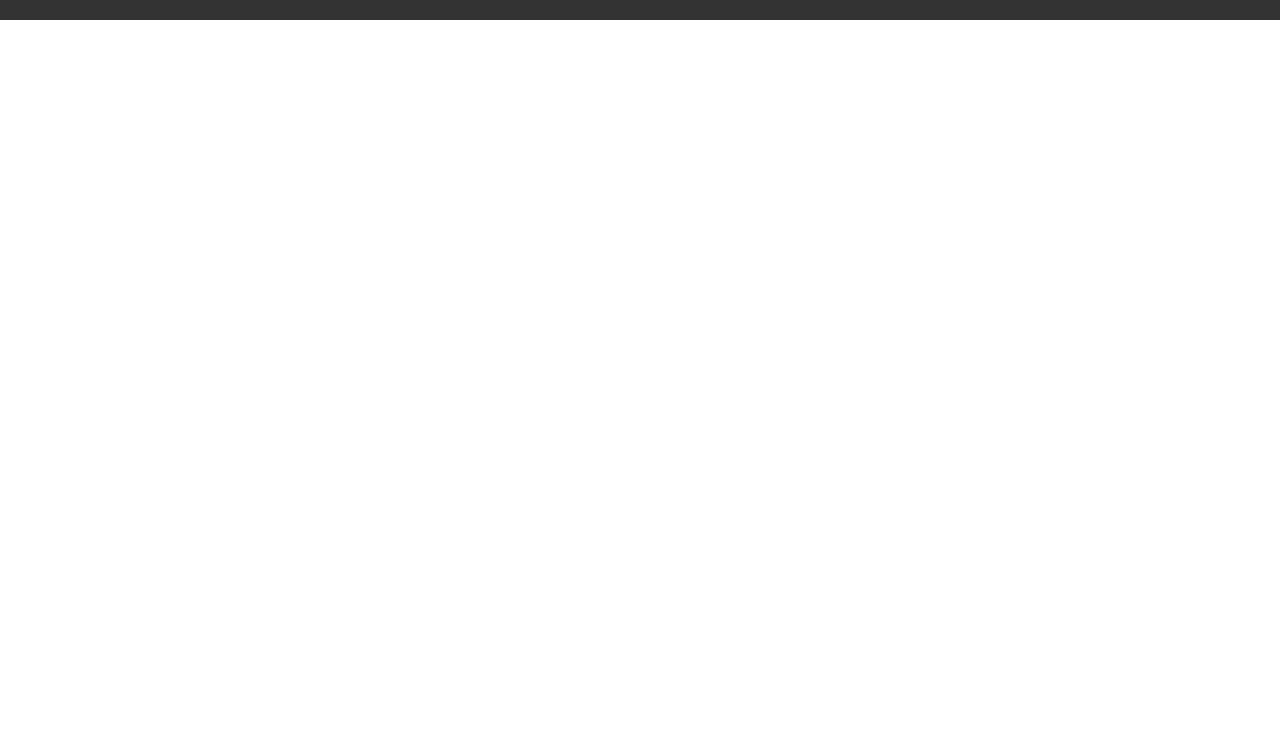
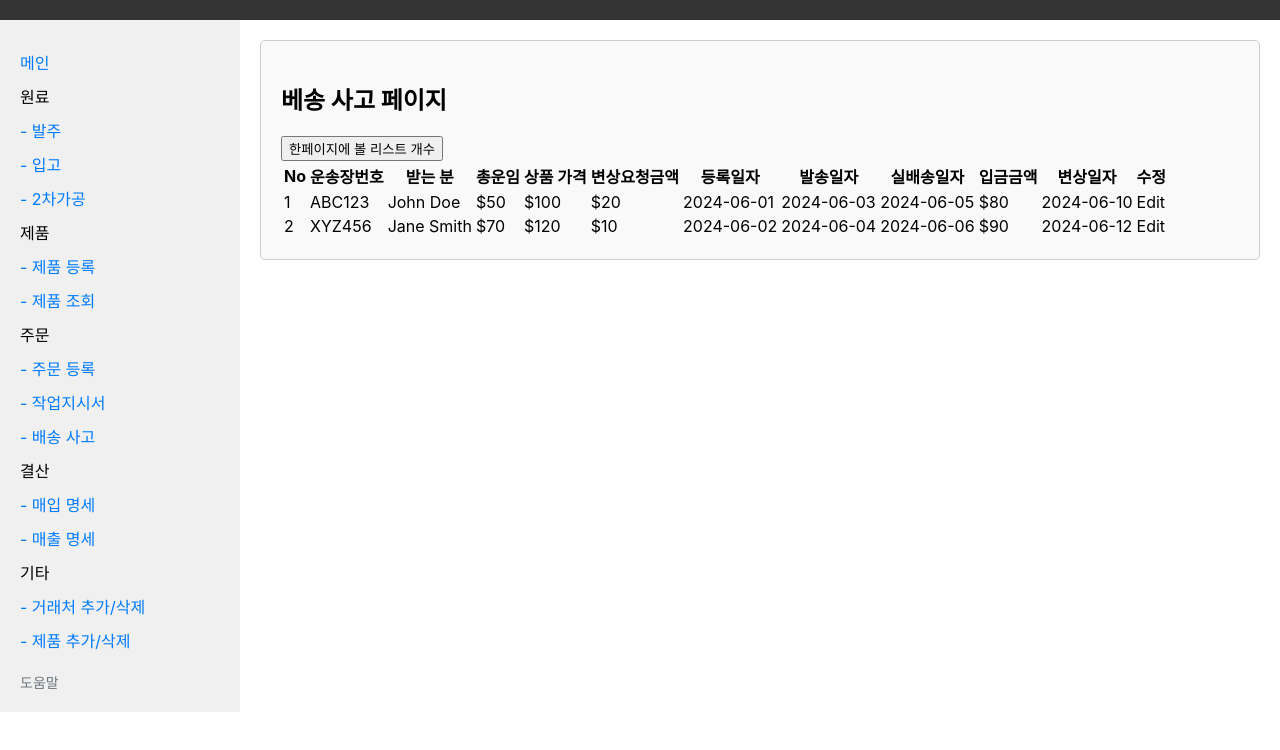
Before and after one commit to HIZENBERK/ai_bench, a React (Create React App) app in the folder meat/: page /order/accident in a window 1280 px wide. Before the commit this address had no page. Shown: the top 750 px of the page. Built offline with nearby package versions, Linux system fonts and the light colour scheme.

Commit message:
배송 사고 추가

```diff
--- a/meat/src/view/App.js
+++ b/meat/src/view/App.js
@@ -13,6 +13,7 @@ import ProductInventoryPage from "./ProductInventoryPage";
 import WorkOderPage from "./WorkOderPage";
 import SettlementSalesPage from "./SettlementSalesPage";
 import OthersCustomerPage from "./OthersCustomerPage";
+import DeliveryaccidentPage from "./DeliveryaccidentPage";
 import OthersProductPage from "./OthersProductPage";
 import Signup from "./Signup";
 import { AuthProvider } from '../component/AuthContext';
@@ -35,6 +36,7 @@ const App = () => {
                         <Route path="product/inventory" element={<ProductInventoryPage />} />
                         <Route path="order/register" element={<RegisterPage />} />
                         <Route path="order/work-order" element={<WorkOderPage />} />
+                        <Route path="order/accident" element={<DeliveryaccidentPage />} />
                         <Route path="settlement/sales" element={<SettlementSalesPage />} />
                         <Route path="others/customer" element={<OthersCustomerPage />} />
                         <Route path="others/product" element={<OthersProductPage />} />
--- /dev/null
+++ b/meat/src/view/DeliveryaccidentPage.js
@@ -0,0 +1,84 @@
+import React, { useState, useEffect } from "react";
+
+const DeliveryaccidentPage = () => {
+    const [searchResults, setSearchResults] = useState([]);
+
+    useEffect(() => {
+        const results = [
+            {
+                no: 1,
+                trackingNumber: "ABC123",
+                recipient: "John Doe",
+                totalFreight: "$50",
+                productPrice: "$100",
+                compensationAmount: "$20",
+                registrationDate: "2024-06-01",
+                dispatchDate: "2024-06-03",
+                actualDeliveryDate: "2024-06-05",
+                depositAmount: "$80",
+                compensationDate: "2024-06-10",
+                edit: "Edit"
+            },
+            {
+                no: 2,
+                trackingNumber: "XYZ456",
+                recipient: "Jane Smith",
+                totalFreight: "$70",
+                productPrice: "$120",
+                compensationAmount: "$10",
+                registrationDate: "2024-06-02",
+                dispatchDate: "2024-06-04",
+                actualDeliveryDate: "2024-06-06",
+                depositAmount: "$90",
+                compensationDate: "2024-06-12",
+                edit: "Edit"
+            }
+        ];
+        setSearchResults(results);
+    }, []);
+
+    return (
+        <div className="procurement-page-container">
+            <h2>베송 사고 페이지</h2>
+            <button>한페이지에 볼 리스트 개수</button>
+            <table className="results-table">
+                <thead>
+                    <tr>
+                        <th>No</th>
+                        <th>운송장번호</th>
+                        <th>받는 분</th>
+                        <th>총운임</th>
+                        <th>상품 가격</th>
+                        <th>변상요청금액</th>
+                        <th>등록일자</th>
+                        <th>발송일자</th>
+                        <th>실배송일자</th>
+                        <th>입금금액</th>
+                        <th>변상일자</th>
+                        <th>수정</th>
+                    </tr>
+                </thead>
+                <tbody>
+                    {searchResults.map((result, index) => (
+                        <tr key={index}>
+                            <td>{result.no}</td>
+                            <td>{result.trackingNumber}</td>
+                            <td>{result.recipient}</td>
+                            <td>{result.totalFreight}</td>
+                            <td>{result.productPrice}</td>
+                            <td>{result.compensationAmount}</td>
+                            <td>{result.registrationDate}</td>
+                            <td>{result.dispatchDate}</td>
+                            <td>{result.actualDeliveryDate}</td>
+                            <td>{result.depositAmount}</td>
+                            <td>{result.compensationDate}</td>
+                            <td>{result.edit}</td>
+                        </tr>
+                    ))}
+                </tbody>
+            </table>
+        </div>
+    );
+};
+
+export default DeliveryaccidentPage;
```
